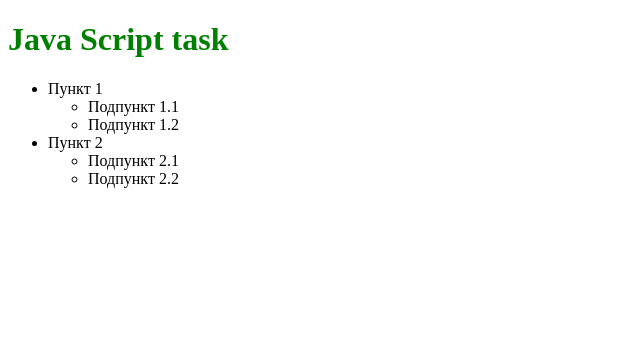
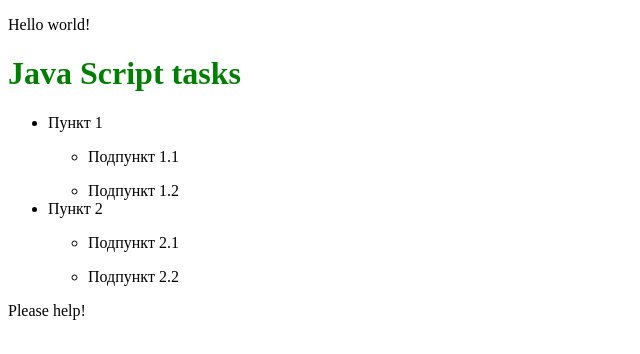
Before and after one commit to SITARNET/JavaScript, a plain HTML site: page index.html in a window 1280 px wide. Shown: the whole page, without its empty margins (0-640 px from the left). Drawn offline with Linux system fonts and the light colour scheme.

Commit message:
Lesson 7. Task 5.

```diff
--- a/index.html
+++ b/index.html
@@ -7,20 +7,22 @@
     <script src="js/lesson_7.js"></script>
 </head>
 <body>
-    <h1 class="greetings">Java Script task</h1>
+<p class="black">Hello world!</p>
+    <h1 class="greetings">Java Script tasks</h1>
     <ul>
-        <li>Пункт 1
+        <li><a>Пункт 1</a>
             <ul>
-                <li>Подпункт 1.1</li>
-                <li>Подпункт 1.2  </li>
+                <li><p>Подпункт 1.1</p></li>
+                <li><span>Подпункт 1.2</span></li>
             </ul>
         </li>
-        <li>Пункт 2
+        <li><a>Пункт 2</a>
             <ul>
-                <li>Подпункт 2.1</li>
-                <li>Подпункт 2.2  </li>
+                <li><p>Подпункт 2.1</p></li>
+                <li><span>Подпункт 2.2</span></li>
             </ul>
         </li>
     </ul>
+<div>Please help!</div>
 </body>
 </html>
--- a/js/lesson_7.js
+++ b/js/lesson_7.js
@@ -88,14 +88,14 @@
 // console.log(count);
 
 // 2. Выведите в консоль каждый HTML-элемент страницы. (тот же перебор через цикл for..in)
+// child
 
-var list = document.querySelectorAll('*');
-// var count = 0;
+var list = document.getElementsByTagName('body');
+
+// console.log(list);
 // for (var key in list){
-//     console.dir(   );
+//     console.log(list[key]);
 // }
-
-console.log(Object.getOwnPropertyNames(list));
 
 // 3. Выведите в консоль тип каждого элемента страницы. (console.log(typeof...));
 
@@ -120,3 +120,24 @@ console.log(Object.getOwnPropertyNames(list));
 // 5. Узнайте сколько тегов span, div, p и a на странице (реализовать в 2 способа: indexof в цикле по строке, и перебор for..in по list c if совет: проверку вынести в функцию)
 
 // Внимание! При переборе list через цикл for..in у вас будет 5 лишних полей, это методы с типом "function" вам нужно делать проверку при переборе(typeof list[key]) если тип поля будет "function" его не учитывать.
+
+// var list = document.querySelectorAll('body *');
+// function checkElementType(list){
+//     var div = 0, span = 0, p = 0, a = 0;
+//     var str = '';
+//     for(var key in list){
+//         if (typeof list[key] === 'object')
+//             str = str + list[key].nodeName+'\n';
+//         if (list[key].nodeName === 'SPAN') span++;
+//         if (list[key].nodeName === 'DIV') div++;
+//         if (list[key].nodeName === 'A') a++;
+//         if (list[key].nodeName === 'P') p++;
+//         // console.log(list[key].nodeName);
+//     }
+//     console.log('Count of span is - ' + span);
+//     console.log('Count of div is - ' + div);
+//     console.log('Count of a is - ' + a);
+//     console.log('Count of p is - ' + p);
+//     return str;
+// }
+// console.log(checkElementType(list));
```
